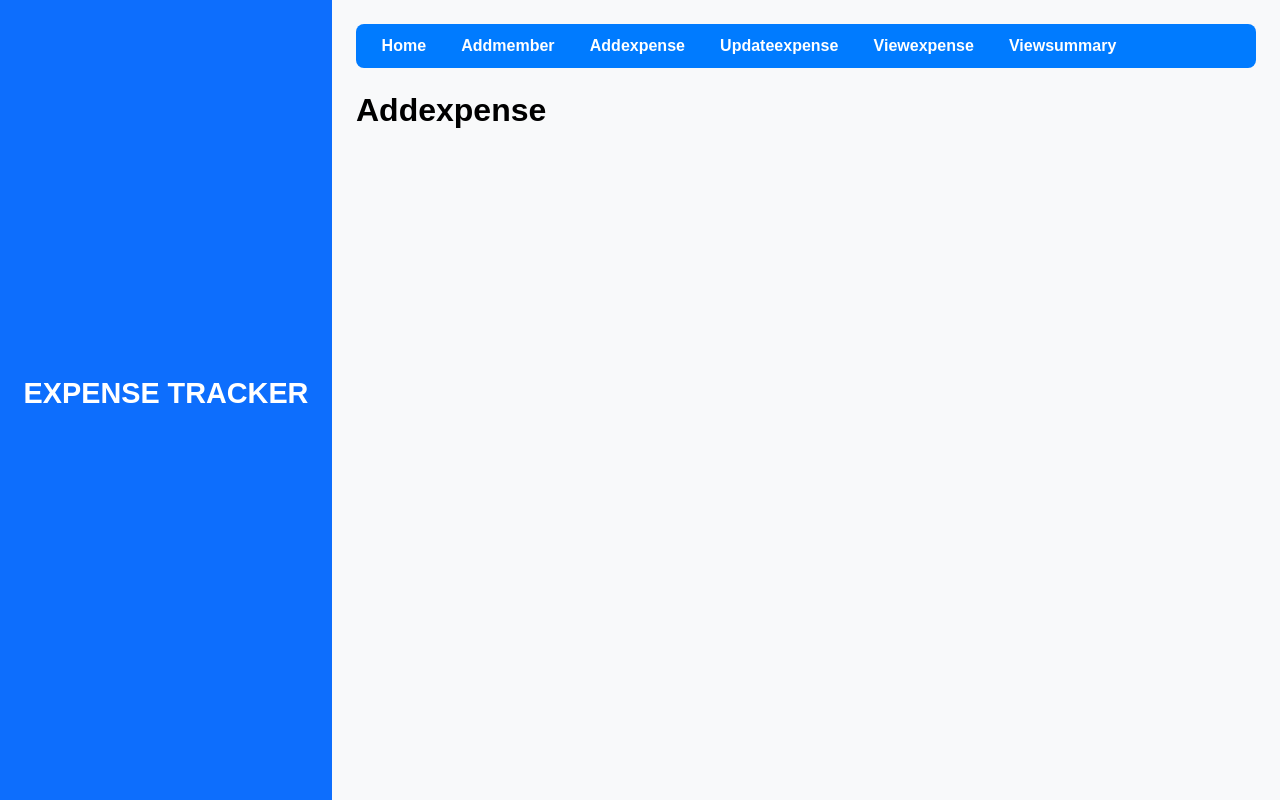
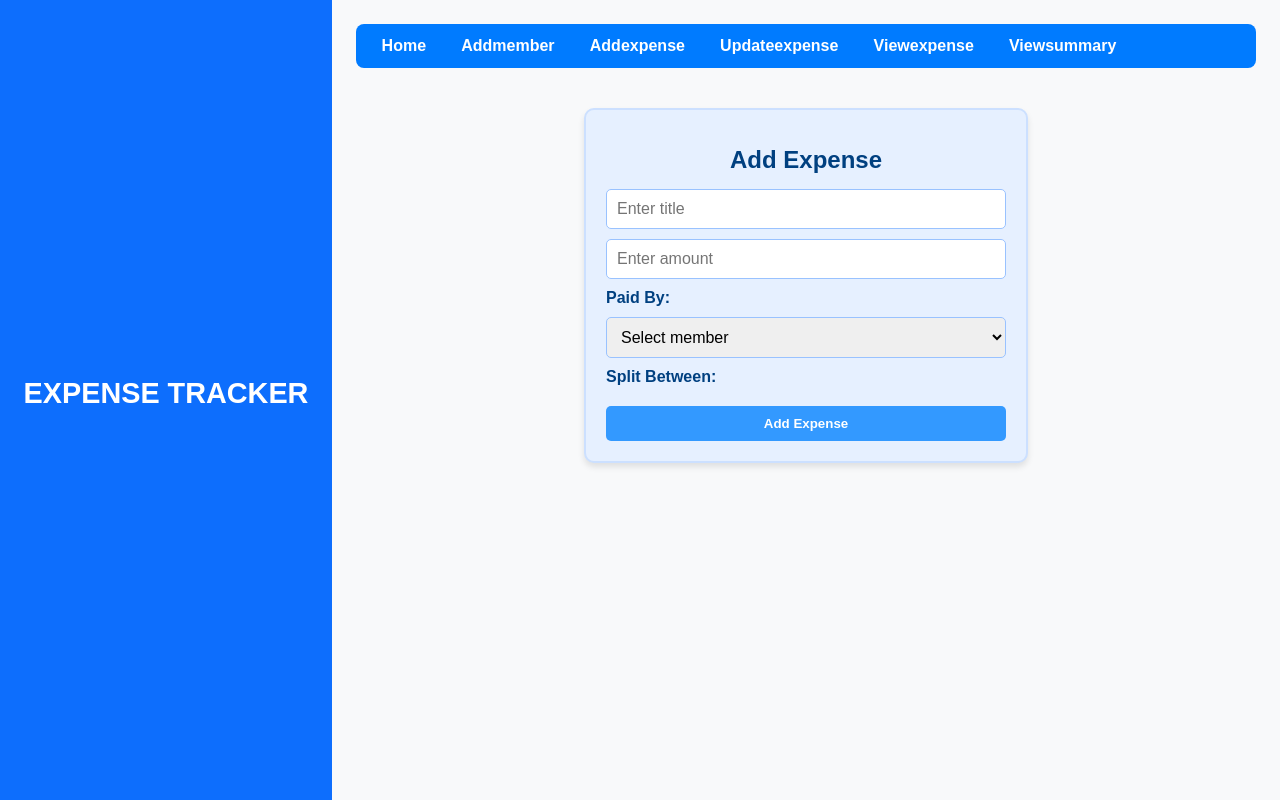
Before and after one commit to Krupali0609/expense-tracker-v2, a React (Create React App) app: page /addexpense in a window 1280 px wide. Built offline with nearby package versions, Linux system fonts and the light colour scheme.

Commit message:
Addexpnse feature is done

```diff
--- a/src/App.js
+++ b/src/App.js
@@ -15,6 +15,13 @@ function App() {
   const onaddmember=(name)=>{
     const newmember={id:Date.now().toString(),name}
     setMembers([...members, newmember])
+  }
+
+  const[expenses, setExpenses]=useState([])
+
+  const onaddexpense=(expense)=>{
+    const newexpense={...expense,id:Date.now().toString()}
+    setExpenses((prev)=>[...prev,newexpense])
   }
   return (
     <BrowserRouter>
@@ -37,8 +44,8 @@ function App() {
         <Routes>
           <Route path='/' element={<Home/>}/>
           <Route path='/addmember' element={<Addmember members={members} onaddmember={onaddmember}/>}/>
-          <Route path='addexpense' element={<Addexpense/>}/>
-          <Route path='upateexpense' element={<Updateexpense/>}/>
+          <Route path='addexpense' element={<Addexpense members={members} onaddexpense={onaddexpense}/>}/>
+          <Route path='updateexpense' element={<Updateexpense/>}/>
            <Route path="/viewexpense" element={<Viewexpense />} />
             <Route path="/viewsummary" element={<Viewsummary />} />
         </Routes>
--- a/src/components/Addexpense.css
+++ b/src/components/Addexpense.css
@@ -1,5 +1,65 @@
-.addmember {
-  padding: 1rem;
-  background-color: #e8f0fe;
-  border-radius: 8px;
+.addexpense-container {
+  max-width: 400px;
+  margin: 40px auto;
+  padding: 20px;
+  border: 2px solid #cce0ff; /* light blue border */
+  border-radius: 10px;
+  background-color: #e6f0ff; /* very light blue background */
+  box-shadow: 0 4px 6px rgba(0, 0, 0, 0.1);
 }
+
+.addexpense-title {
+  text-align: center;
+  color: #004080; /* dark blue title */
+  margin-bottom: 15px;
+  font-size: 24px;
+  font-weight: bold;
+}
+
+.addexpense-form {
+  display: flex;
+  flex-direction: column;
+  gap: 10px;
+}
+
+.addexpense-input,
+.addexpense-select {
+  padding: 10px;
+  border: 1px solid #99c2ff;
+  border-radius: 5px;
+  font-size: 16px;
+}
+
+.addexpense-label {
+  font-weight: bold;
+  color: #004080;
+}
+
+.addexpense-checkbox-group {
+  display: flex;
+  flex-direction: column;
+  gap: 5px;
+}
+
+.addexpense-checkbox-item {
+  display: flex;
+  align-items: center;
+}
+
+.addexpense-checkbox-item input {
+  margin-right: 10px;
+}
+
+.addexpense-button {
+  padding: 10px;
+  background-color: #3399ff;
+  color: white;
+  border: none;
+  border-radius: 5px;
+  cursor: pointer;
+  font-weight: bold;
+}
+
+.addexpense-button:hover {
+  background-color: #0073e6;
+}
--- a/src/components/Addexpense.js
+++ b/src/components/Addexpense.js
@@ -1,9 +1,92 @@
-import React from 'react'
+import React, { useState } from 'react';
+import './Addexpense.css';
 
-const Addexpense = () => {
+const Addexpense = ({ onaddexpense, members }) => {
+  const [title, setTitle] = useState("");
+  const [amount, setAmount] = useState("");
+  const [paidby, setPaidby] = useState("");
+  const [splitbetween, setSplitbetween] = useState([]);
+
+  const handleSubmit = (e) => {
+    e.preventDefault();
+
+    if (!title || !amount || !paidby || splitbetween.length === 0) {
+      alert("Please fill all the form values");
+      return;
+    }
+
+    const expense = { title, amount, paidby, splitbetween };
+    onaddexpense(expense)
+    setTitle("");
+    setAmount("");
+    setPaidby("");
+    setSplitbetween([]);
+  };
+
+  const handleCheckbox = (id) => {
+    if (splitbetween.includes(id)) {
+      setSplitbetween(splitbetween.filter((item) => item !== id));
+    } else {
+      setSplitbetween([...splitbetween, id]);
+    }
+  };
+
   return (
-    <div className='addexpense'><h1>Addexpense</h1></div>
-  )
-}
+    <div className="addexpense-container">
+      <h1 className="addexpense-title">Add Expense</h1>
+      <form onSubmit={handleSubmit} className="addexpense-form">
+        <input
+          type="text"
+          placeholder="Enter title"
+          value={title}
+          onChange={(e) => setTitle(e.target.value)}
+          className="addexpense-input"
+        />
 
-export default Addexpense
+        <input
+          type="number"
+          placeholder="Enter amount"
+          value={amount}
+          onChange={(e) => setAmount(e.target.value)}
+          className="addexpense-input"
+        />
+
+        <label className="addexpense-label">Paid By:</label>
+        <select
+          value={paidby}
+          onChange={(e) => setPaidby(e.target.value)}
+          className="addexpense-select"
+        >
+          <option value="">Select member</option>
+          {members.map((member) => (
+            <option key={member.id} value={member.name}>
+              {member.name}
+            </option>
+          ))}
+        </select>
+
+        <label className="addexpense-label">Split Between:</label>
+        <div className="addexpense-checkbox-group">
+          {members.map((member) => (
+            <div key={member.id} className="addexpense-checkbox-item">
+              <input
+                type="checkbox"
+                id={member.id}
+                value={member.id}
+                checked={splitbetween.includes(member.id)}
+                onChange={() => handleCheckbox(member.id)}
+              />
+              <label htmlFor={member.id}>{member.name}</label>
+            </div>
+          ))}
+        </div>
+
+        <button type="submit" className="addexpense-button">
+          Add Expense
+        </button>
+      </form>
+    </div>
+  );
+};
+
+export default Addexpense;
```
